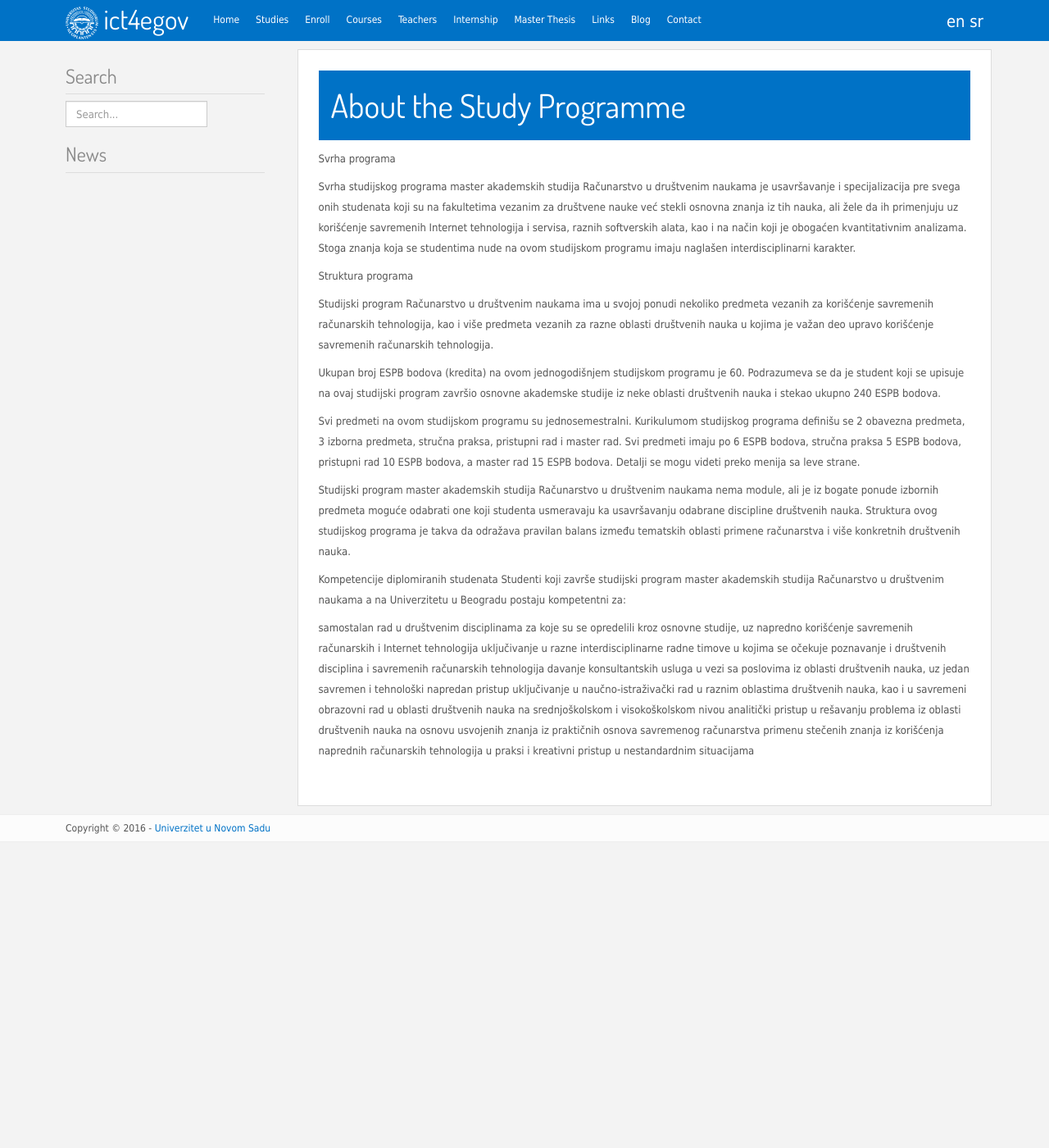
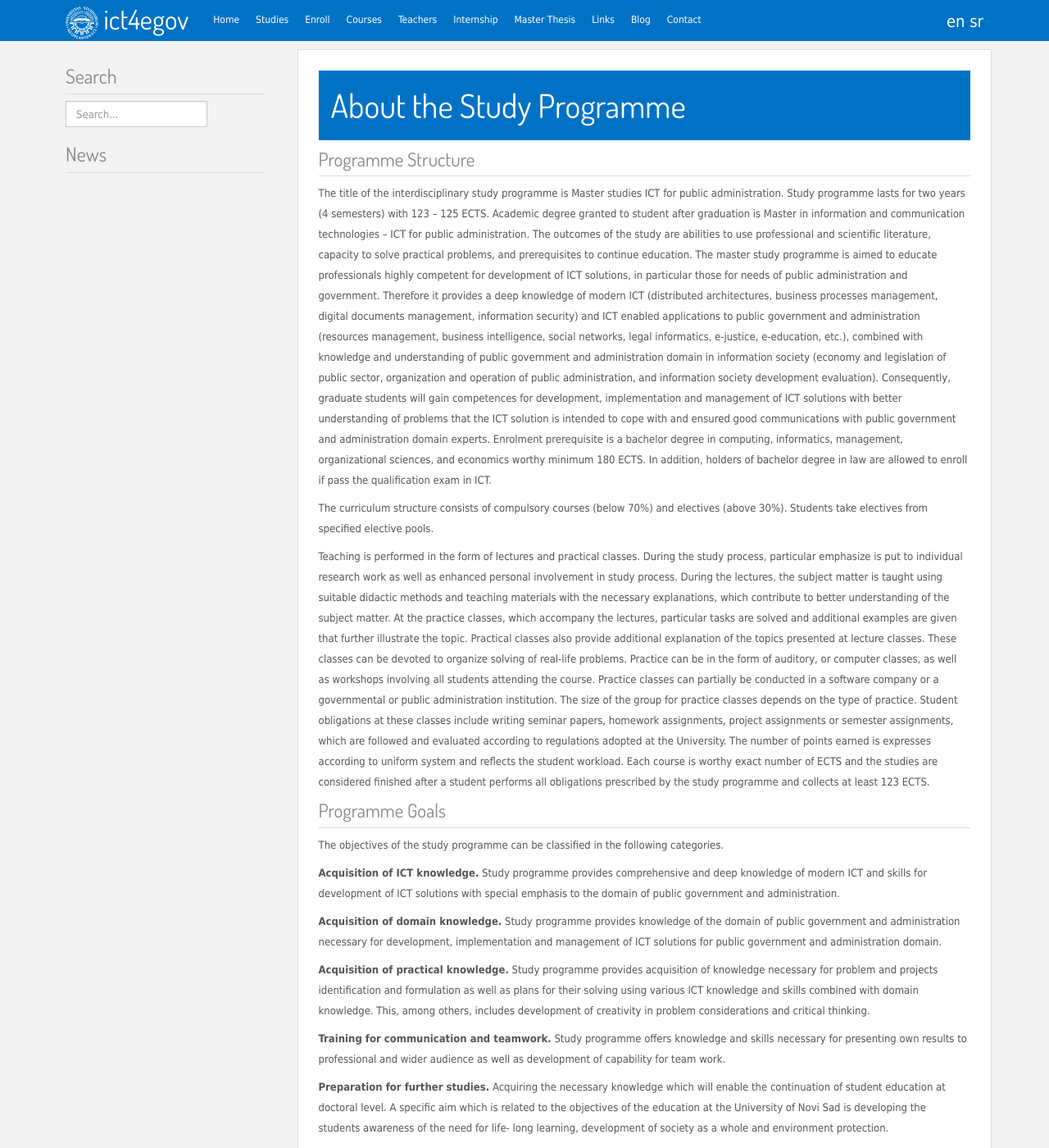
Before and after one commit to unsftn/ict4egov, a Jekyll site: the page built from studies.md, in a window 1280 px wide and 1400 px high. Shown: the whole window at 82% size. Built offline with Jekyll 4.4.1, drawn with Linux system fonts in a browser that asks for light colours; some of the changed text lies outside the part shown.

Commit message:
Zavrsene studije i upis.

```diff
--- a/studies.md
+++ b/studies.md
@@ -5,26 +5,71 @@ lang: en
 ref: studije
 ---
 
-Svrha programa
+### Programme Structure
 
-Svrha studijskog programa master akademskih studija Računarstvo u društvenim naukama je usavršavanje i specijalizacija pre svega onih studenata koji su na fakultetima vezanim za društvene nauke već stekli osnovna znanja iz tih nauka, ali žele da ih primenjuju uz korišćenje savremenih Internet tehnologija i servisa, raznih softverskih alata, kao i na način koji je obogaćen kvantitativnim analizama. Stoga znanja koja se studentima nude na ovom studijskom programu imaju naglašen interdisciplinarni karakter.
+The title of the interdisciplinary study programme is Master studies ICT for
+public administration. Study programme lasts for two years (4 semesters) with
+123 – 125 ECTS. Academic degree granted to student after graduation is Master
+in information and communication technologies – ICT for public administration.
+The outcomes of the study are abilities to use professional and scientific
+literature, capacity to solve practical problems, and prerequisites to
+continue education. The master study programme is aimed to educate
+professionals highly competent for development of ICT solutions, in particular
+those for needs of public administration and government. Therefore it provides
+a deep knowledge of modern ICT (distributed architectures, business processes
+management, digital documents management, information security) and ICT
+enabled applications to public government and administration (resources
+management, business intelligence, social networks, legal informatics,
+e-justice, e-education, etc.), combined with knowledge and understanding of
+public government and administration domain in information society (economy
+and legislation of public sector, organization and operation of public
+administration, and information society development evaluation). Consequently,
+graduate students will gain competences for development, implementation and
+management of ICT solutions with better understanding of problems that the ICT
+solution is intended to cope with and ensured good communications with public
+government and administration domain experts. Enrolment prerequisite is a
+bachelor degree in computing, informatics, management, organizational
+sciences, and economics worthy minimum 180 ECTS. In addition, holders of
+bachelor degree in law are allowed to enroll if pass the qualification exam in
+ICT.
 
-Struktura programa
+The curriculum structure consists of compulsory courses (below 70%) and
+electives (above 30%). Students take electives from specified elective pools.
 
-Studijski program Računarstvo u društvenim naukama ima u svojoj ponudi nekoliko predmeta vezanih za korišćenje savremenih računarskih tehnologija, kao i više predmeta vezanih za razne oblasti društvenih nauka u kojima je važan deo upravo korišćenje savremenih računarskih tehnologija.
+Teaching is performed in the form of lectures and practical classes. During
+the study process, particular emphasize is put to individual research work as
+well as enhanced personal involvement in study process. During the lectures,
+the subject matter is taught using suitable didactic methods and teaching
+materials  with the necessary explanations, which contribute to better
+understanding of the subject matter. At the practice classes, which accompany
+the lectures, particular tasks are solved and additional examples are given
+that further illustrate the topic. Practical classes also provide additional
+explanation of the topics presented at lecture classes. These classes can be
+devoted to organize solving of real-life problems. Practice can be in the form
+of auditory, or computer classes, as well as workshops involving all students
+attending the course. Practice classes can partially be conducted in a
+software company or a governmental or public administration institution. The
+size of the group for practice classes depends on the type of practice.
+Student obligations at these classes include writing seminar papers, homework
+assignments, project assignments or semester assignments, which are followed
+and evaluated according to regulations adopted at the University. The number
+of points earned is expresses according to uniform system and reflects the
+student workload. Each course is worthy exact number of ECTS and the studies
+are considered finished after a student performs all obligations prescribed by
+the study programme and collects at least 123 ECTS.
 
-Ukupan broj ESPB bodova (kredita) na ovom jednogodišnjem studijskom programu je 60. Podrazumeva se da je student koji se upisuje na ovaj studijski program završio osnovne akademske studije iz neke oblasti društvenih nauka i stekao ukupno 240 ESPB bodova.
+### Programme Goals
 
-Svi predmeti na ovom studijskom programu su jednosemestralni. Kurikulumom studijskog programa definišu se 2 obavezna predmeta, 3 izborna predmeta, stručna praksa, pristupni rad i master rad. Svi predmeti imaju po 6 ESPB bodova, stručna praksa 5 ESPB bodova, pristupni rad 10 ESPB bodova, a master rad 15 ESPB bodova. Detalji se mogu videti preko menija sa leve strane.
+The objectives of the study programme can be classified in the following categories.
 
-Studijski program master akademskih studija Računarstvo u društvenim naukama nema module, ali je iz bogate ponude izbornih predmeta moguće odabrati one koji studenta usmeravaju ka usavršavanju odabrane discipline društvenih nauka. Struktura ovog studijskog programa je takva da odražava pravilan balans između tematskih oblasti primene računarstva i više konkretnih društvenih nauka.
+**Acquisition of ICT knowledge.** Study programme provides comprehensive and deep knowledge of modern ICT and skills for development of ICT solutions with special emphasis to the domain of public government and administration.
 
-Kompetencije diplomiranih studenata
-Studenti koji završe studijski program master akademskih studija Računarstvo u društvenim naukama a na Univerzitetu u Beogradu postaju kompetentni za:
+**Acquisition of domain knowledge.** Study programme provides knowledge of the domain of public government and administration necessary for development, implementation and management of ICT solutions for public government and administration domain.
 
-samostalan rad u društvenim disciplinama za koje su se opredelili kroz osnovne studije, uz napredno korišćenje savremenih računarskih i Internet tehnologija
-uključivanje u razne interdisciplinarne radne timove u kojima se očekuje poznavanje i društvenih disciplina i savremenih računarskih tehnologija
-davanje konsultantskih usluga u vezi sa poslovima iz oblasti društvenih nauka, uz jedan savremen i tehnološki napredan pristup
-uključivanje u naučno-istraživački rad u raznim oblastima društvenih nauka, kao i u savremeni obrazovni rad u oblasti društvenih nauka na srednjoškolskom i visokoškolskom nivou
-analitički pristup u rešavanju problema iz oblasti društvenih nauka na osnovu usvojenih znanja iz praktičnih osnova savremenog računarstva
-primenu stečenih znanja iz korišćenja naprednih računarskih tehnologija u praksi i kreativni pristup u nestandardnim situacijama
+**Acquisition of practical knowledge.** Study programme provides acquisition of knowledge necessary for problem and projects identification and formulation as well as plans for their solving using various ICT knowledge and skills combined with domain knowledge. This, among others, includes development of creativity in problem considerations and critical thinking.
+
+**Training for communication and teamwork.** Study programme offers knowledge and skills necessary for presenting own results to professional and wider audience as well as development of capability for team work.
+
+**Preparation for further studies.** Acquiring the necessary knowledge which will enable the continuation of student education at doctoral level. A specific aim which is related to the objectives of the education at the University of Novi Sad is developing the students awareness of the need for life- long learning, development of  society as  a  whole and environment  protection.
+
+**Preparation for professional involvement.** Acquiring the necessary knowledge and developing awareness of the wide spectre of problems and obligations related to professional practice: safety, ethics, ecology and economy.
```
Also changed, not shown: enroll.md (+12 -1 lines), studije.md (+51 -15 lines), upis.md (+12 -1 lines).
